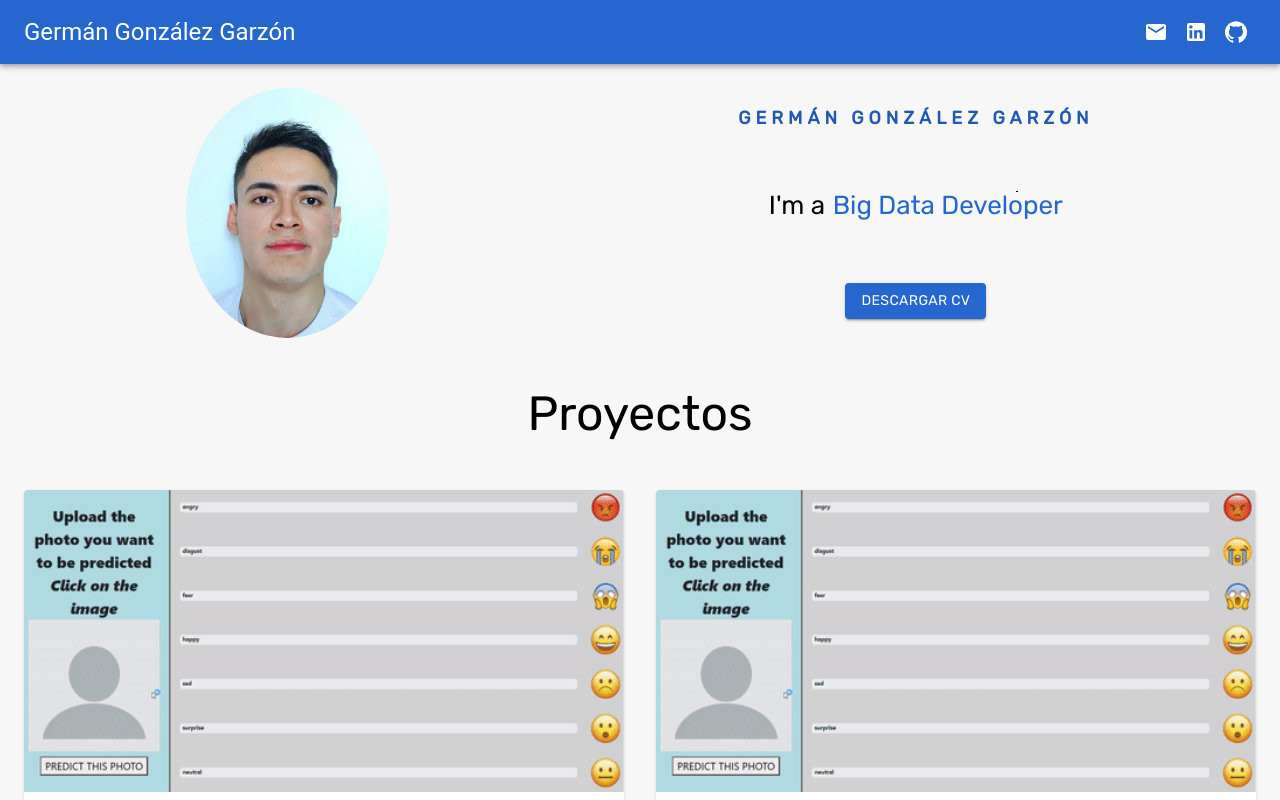
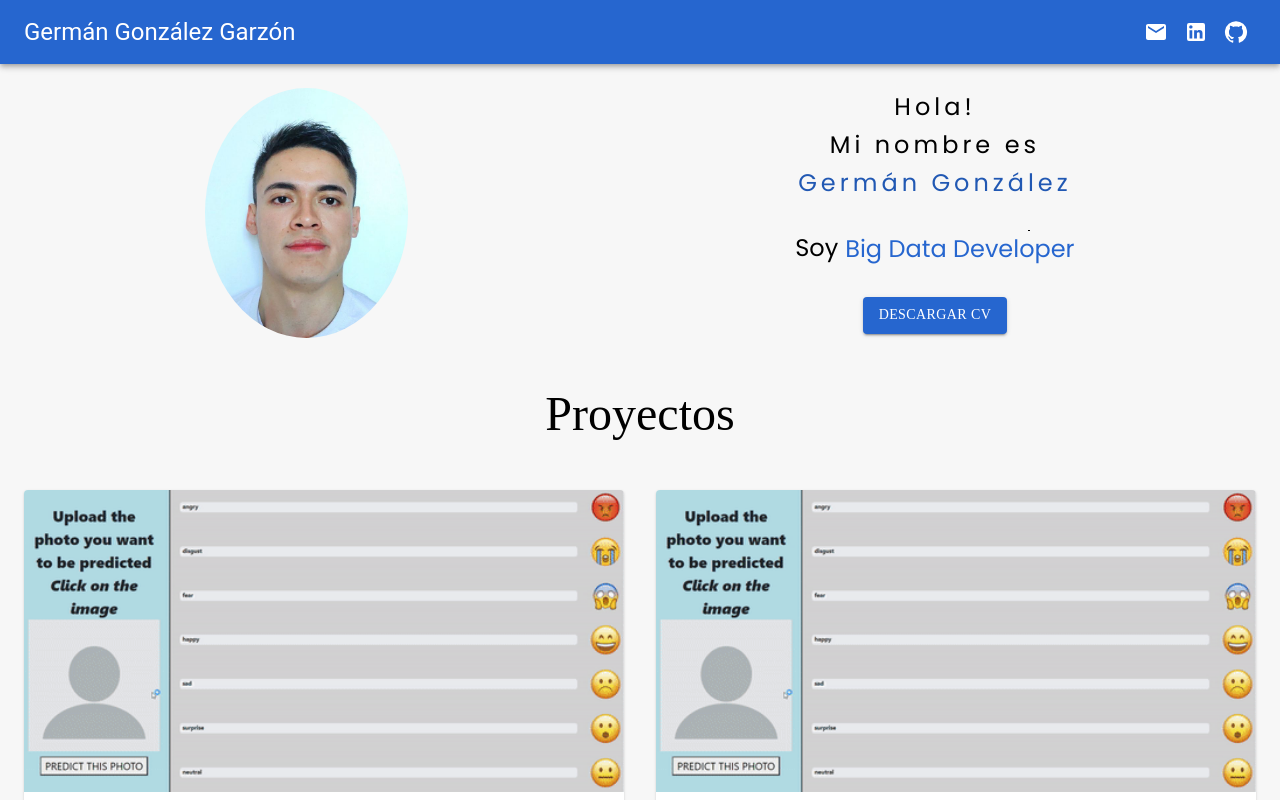
Before and after one commit to Jermaniac/PortfolioGerman, a React (Create React App) app: page / in a window 1280 px wide. Shown: the top 800 px of the page. Built offline with nearby package versions, Linux system fonts and the light colour scheme; the HTML template or start-up script is replaced by a standard one.

Commit message:
finally text dynamic done

```diff
--- a/src/App.css
+++ b/src/App.css
@@ -1,7 +1,7 @@
-@import url('https://fonts.googleapis.com/css2?family=Poppins:wght@300&family=Rubik:wght@300;400&display=swap');
+@import url('https://fonts.googleapis.com/css2?family=Poppins:wght@100;200;300;400;500&display=swap');
 
 * {
-    font-family: 'Rubik';
+    font-family: 'Poppins', sans-serif;
 }
 
 body {
--- a/src/components/banner/Banner.css
+++ b/src/components/banner/Banner.css
@@ -31,17 +31,18 @@
     border-radius: 50%;
 }
 
-.banner_name {
+.banner_name_wrapper {
     grid-area: name;
     display: grid;
     align-items: center;
     justify-content: center;
-    font-size: large;
-    font-weight: bold;
-    letter-spacing: 5px;
-    text-transform: uppercase;
+    font-size: x-large;
+    font-weight: 400;
+    letter-spacing: 4px;
     text-align: center;
-    color: black;
+}
+
+.banner_name {
     animation: animate 3s linear infinite;
 }
 @keyframes animate {
@@ -68,14 +69,14 @@
 
 
 .banner_role_wrapper .static_text {
-    font-size: 26px;
+    font-size: x-large;
     font-weight: 400;
 }
 
 .banner_role_wrapper .dynamic_text {
-    margin-left: 7.5px;
-    height: 29px;
-    line-height: 30px;
+    margin-left: 7px;
+    height: 34px;
+    line-height: 34px;
     overflow: hidden;
 }
 
@@ -87,7 +88,7 @@
 .dynamic_text li {
     color: #2666CF;
     list-style: none;
-    font-size: 26px;
+    font-size: x-large;
     font-weight: 400;
     position: relative;
     top: 0;
@@ -97,7 +98,7 @@
 @keyframes slide
 {
     100%{
-        top:-90px;
+        top:-100px;
     }
 }
 
@@ -118,7 +119,7 @@
 @keyframes typing
 {
     40%,60%{
-        left:calc(100% + 5px);
+        left:100%;
     }
     100%{
         left:0;
--- a/src/components/banner/Banner.js
+++ b/src/components/banner/Banner.js
@@ -10,9 +10,13 @@ function Banner() {
         <picture className="banner_picture">
           <img className="banner_img" src={germanSelfie} alt="german-selfie" />
         </picture>
-        <div className="banner_name">GERMÁN GONZÁLEZ GARZÓN</div>
+        <div className="banner_name_wrapper">
+          <div>Hola!</div>
+          <div>Mi nombre es</div>
+          <div className="banner_name">Germán González</div>
+        </div>
         <div class="banner_role_wrapper">
-          <div class="static_text"> I'm a</div>
+          <div class="static_text">Soy</div>
           <ul class="dynamic_text">
             <li>
               <span>Software Engineer</span>
```
